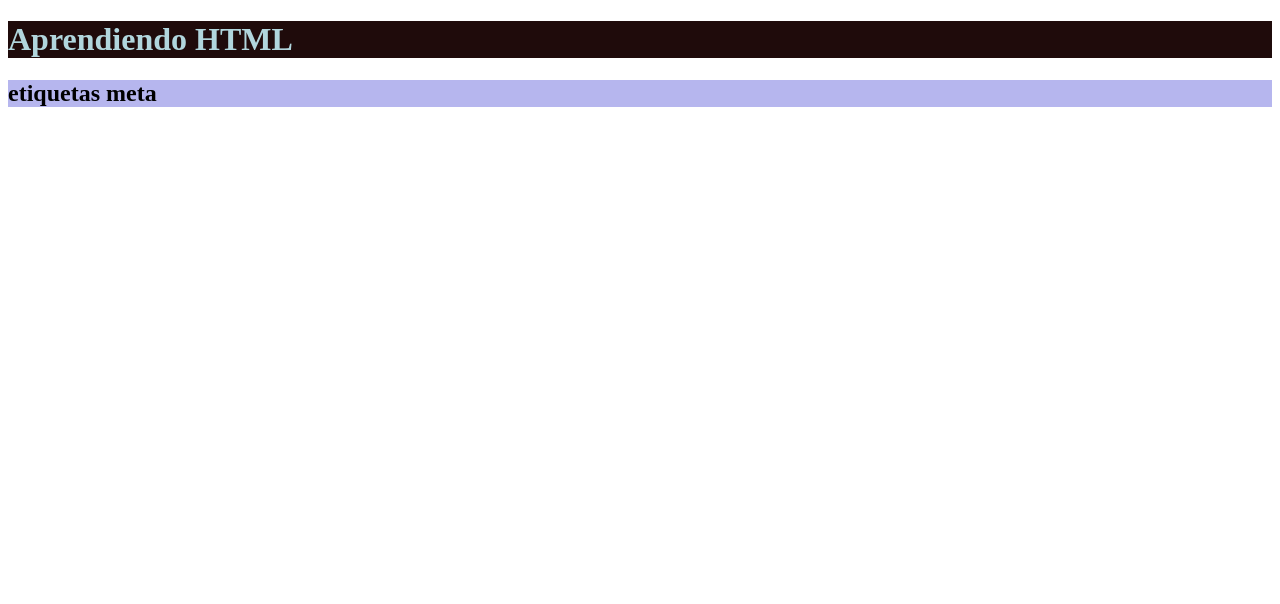
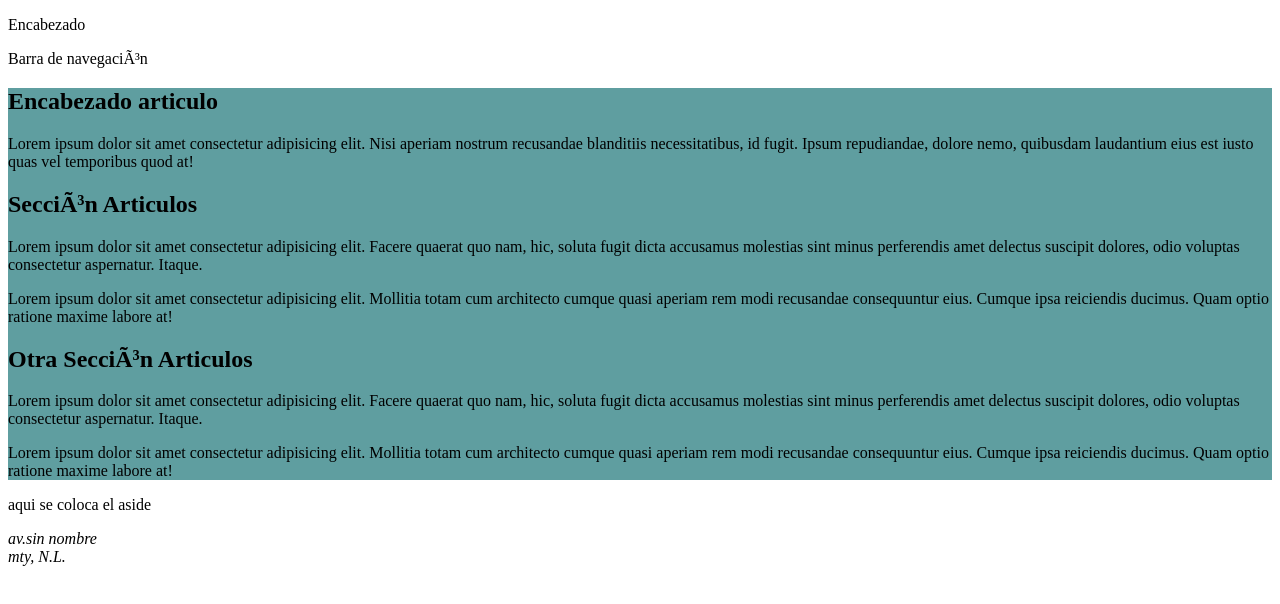
Before and after one commit to DevanyAChavez/WebPage51_15, a plain HTML site: page index.html in a window 1280 px wide. Drawn offline with Linux system fonts and the light colour scheme.

Commit message:
se agregaron etiquetaspara definir documento html

```diff
--- a/index.html
+++ b/index.html
@@ -1,21 +1,78 @@
 <!DOCTYPE html>
 <html>
-    <head>
-        <title>Página web 51</title>
-        <meta charset="utf-8">
+  <head>
+    <title>Página web 51</title>
+    <!-- <meta charset="utf-8">
         <meta name="description" content="Página de practica HTML">
         <meta name="keywords" content="html, css, javascript">
         <meta name="author" content="Devany Yazmin Arévalo Chávez">
         <meta name="viewport" content="width=device-width, initial-scale=1.0">
         <link rel="stylesheet" href="estilos.css">
-        <script src="codigo.js"></script>
-        <style> h2 {color: black;
-        background-color: rgb(182, 182, 238);
-        }
-        </style>
-    </head>
-    <body>
-       <h1>Aprendiendo HTML</h1>
-       <h2>etiquetas meta</h2>
-    </body>
+        <script src="codigo.js"></script>-->
+  </head>
+  <body>
+    <!--<h1>Aprendiendo HTML</h1>
+       <h2>etiquetas meta</h2>-->
+    <!-- Seleccionando el documento-->
+    <header>
+      <p>Encabezado</p>
+      <nav>
+        <p>Barra de navegación</p>
+      </nav>
+      <article style="background-color: cadetblue">
+        <header>
+          <h1>Encabezado articulo</h1>
+        </header>
+        <p>
+          Lorem ipsum dolor sit amet consectetur adipisicing elit. Nisi aperiam
+          nostrum recusandae blanditiis necessitatibus, id fugit. Ipsum
+          repudiandae, dolore nemo, quibusdam laudantium eius est iusto quas vel
+          temporibus quod at!
+        </p>
+        <section>
+          <header>
+            <h2>Sección Articulos</h2>
+          </header>
+          <p>
+            Lorem ipsum dolor sit amet consectetur adipisicing elit. Facere
+            quaerat quo nam, hic, soluta fugit dicta accusamus molestias sint
+            minus perferendis amet delectus suscipit dolores, odio voluptas
+            consectetur aspernatur. Itaque.
+          </p>
+          <p>
+            Lorem ipsum dolor sit amet consectetur adipisicing elit. Mollitia
+            totam cum architecto cumque quasi aperiam rem modi recusandae
+            consequuntur eius. Cumque ipsa reiciendis ducimus. Quam optio
+            ratione maxime labore at!
+          </p>
+        </section>
+        <section>
+          <header>
+            <h2>Otra Sección Articulos</h2>
+          </header>
+          <p>
+            Lorem ipsum dolor sit amet consectetur adipisicing elit. Facere
+            quaerat quo nam, hic, soluta fugit dicta accusamus molestias sint
+            minus perferendis amet delectus suscipit dolores, odio voluptas
+            consectetur aspernatur. Itaque.
+          </p>
+          <p>
+            Lorem ipsum dolor sit amet consectetur adipisicing elit. Mollitia
+            totam cum architecto cumque quasi aperiam rem modi recusandae
+            consequuntur eius. Cumque ipsa reiciendis ducimus. Quam optio
+            ratione maxime labore at!
+          </p>
+        </section>
+      </article>
+      <aside>
+        <p>aqui se coloca el aside</p>
+      </aside>
+      <footer>
+        <address>
+          av.sin nombre <br />
+          mty, N.L.
+        </address>
+      </footer>
+    </header>
+  </body>
 </html>
```
